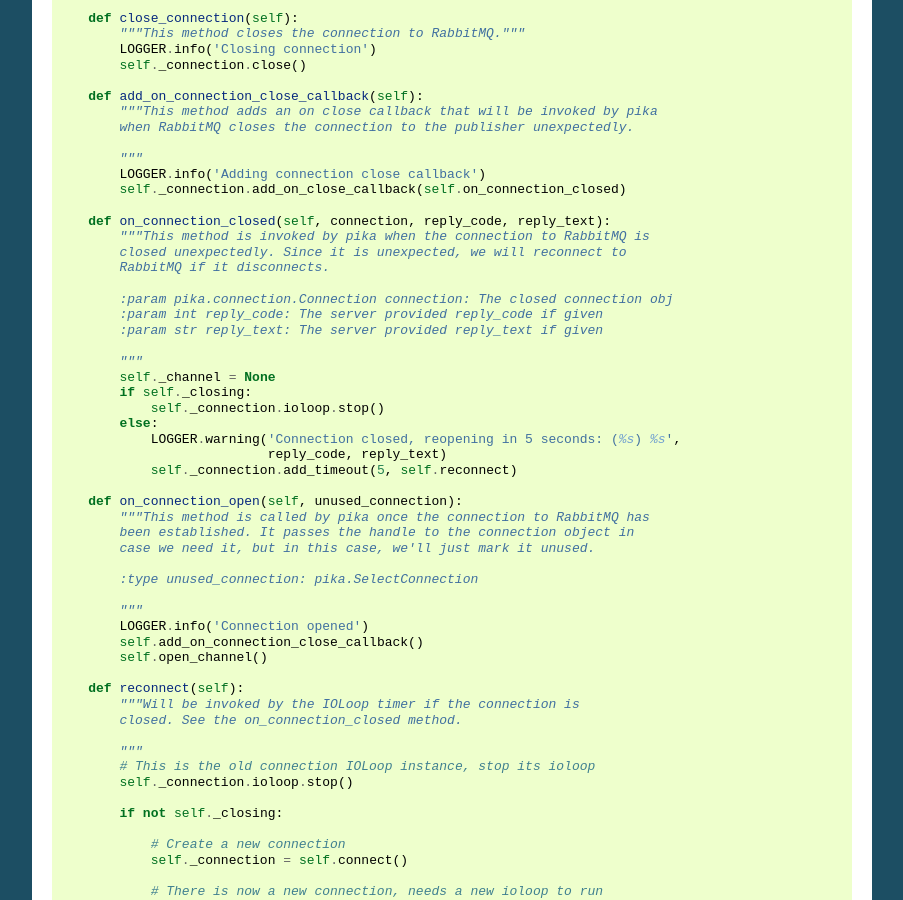
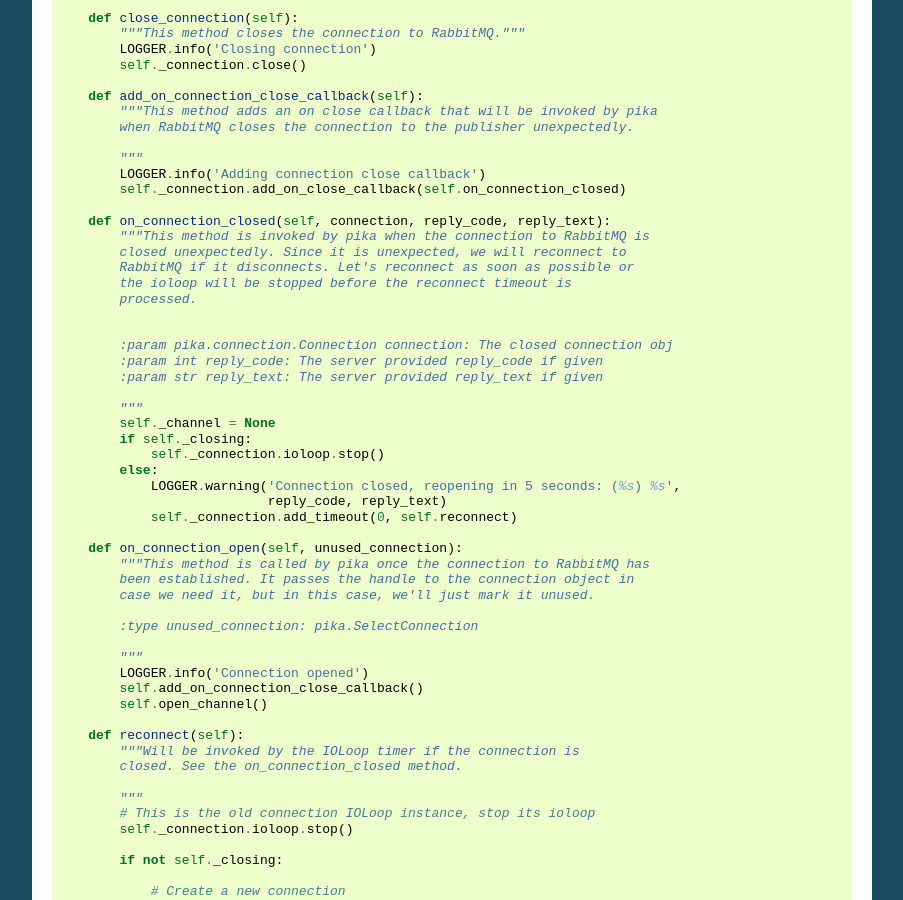
Before and after one commit to pika/pika, a Sphinx documentation site: the page built from docs/examples/asynchronous_consumer_example.rst, in a window 1280 px wide and 900 px high, scrolled down 1034 px. Shown: the whole window, without its empty margins (198-1101 px from the left). Built offline with Sphinx 7.4.7, drawn with Linux system fonts in a browser that asks for light colours.

Commit message:
Updated examples so reconnection works

```diff
--- a/docs/examples/asynchronous_consumer_example.rst
+++ b/docs/examples/asynchronous_consumer_example.rst
@@ -72,7 +72,10 @@ consumer.py::
         def on_connection_closed(self, connection, reply_code, reply_text):
             """This method is invoked by pika when the connection to RabbitMQ is
             closed unexpectedly. Since it is unexpected, we will reconnect to
-            RabbitMQ if it disconnects.
+            RabbitMQ if it disconnects. Let's reconnect as soon as possible or
+            the ioloop will be stopped before the reconnect timeout is
+            processed.
+
 
             :param pika.connection.Connection connection: The closed connection obj
             :param int reply_code: The server provided reply_code if given
@@ -85,7 +88,7 @@ consumer.py::
             else:
                 LOGGER.warning('Connection closed, reopening in 5 seconds: (%s) %s',
                                reply_code, reply_text)
-                self._connection.add_timeout(5, self.reconnect)
+                self._connection.add_timeout(0, self.reconnect)
 
         def on_connection_open(self, unused_connection):
             """This method is called by pika once the connection to RabbitMQ has
--- a/docs/examples/asynchronous_publisher_example.rst
+++ b/docs/examples/asynchronous_publisher_example.rst
@@ -79,7 +79,9 @@ publisher.py::
         def on_connection_closed(self, connection, reply_code, reply_text):
             """This method is invoked by pika when the connection to RabbitMQ is
             closed unexpectedly. Since it is unexpected, we will reconnect to
-            RabbitMQ if it disconnects.
+            RabbitMQ if it disconnects. Let's reconnect as soon as possible or
+            the ioloop will be stopped before the reconnect timeout is
+            processed.
 
             :param pika.connection.Connection connection: The closed connection obj
             :param int reply_code: The server provided reply_code if given
@@ -92,7 +94,7 @@ publisher.py::
             else:
                 LOGGER.warning('Connection closed, reopening in 5 seconds: (%s) %s',
                                reply_code, reply_text)
-                self._connection.add_timeout(5, self.reconnect)
+                self._connection.add_timeout(0, self.reconnect)
 
         def on_connection_open(self, unused_connection):
             """This method is called by pika once the connection to RabbitMQ has
```
